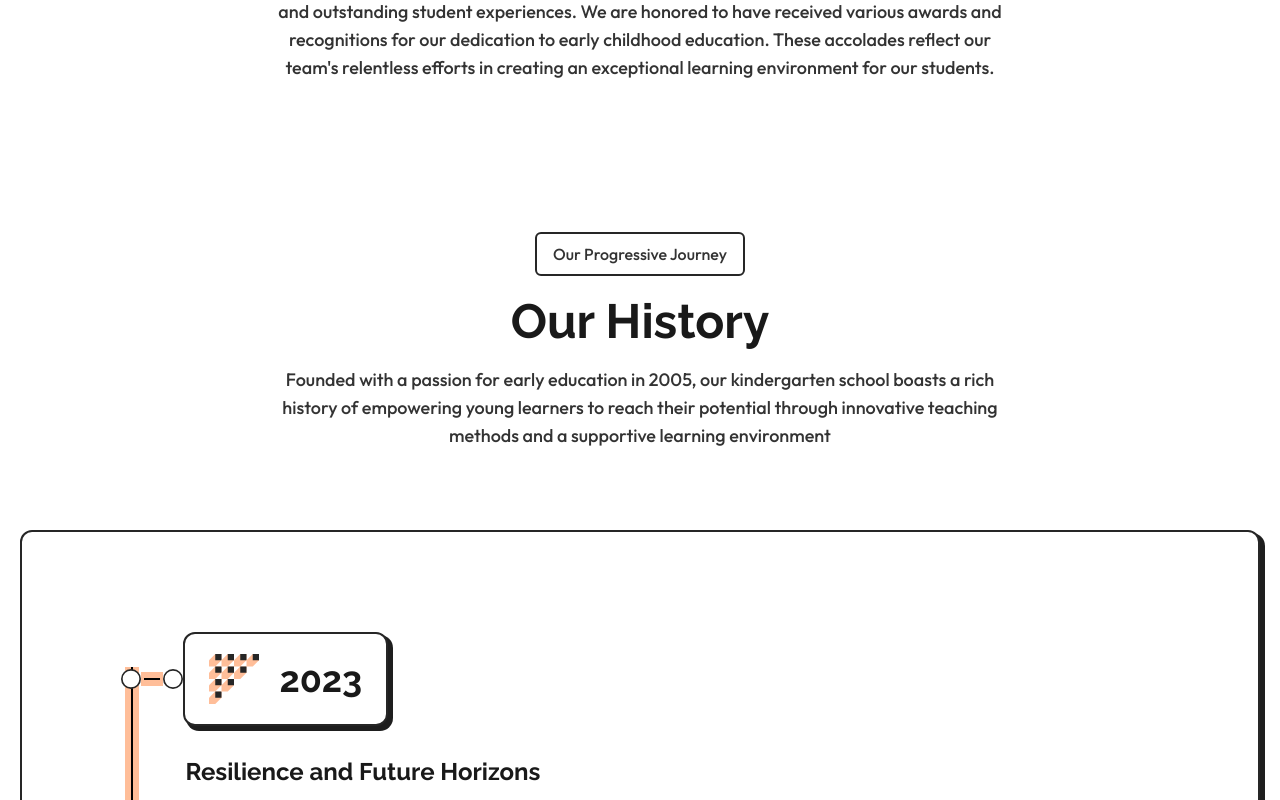
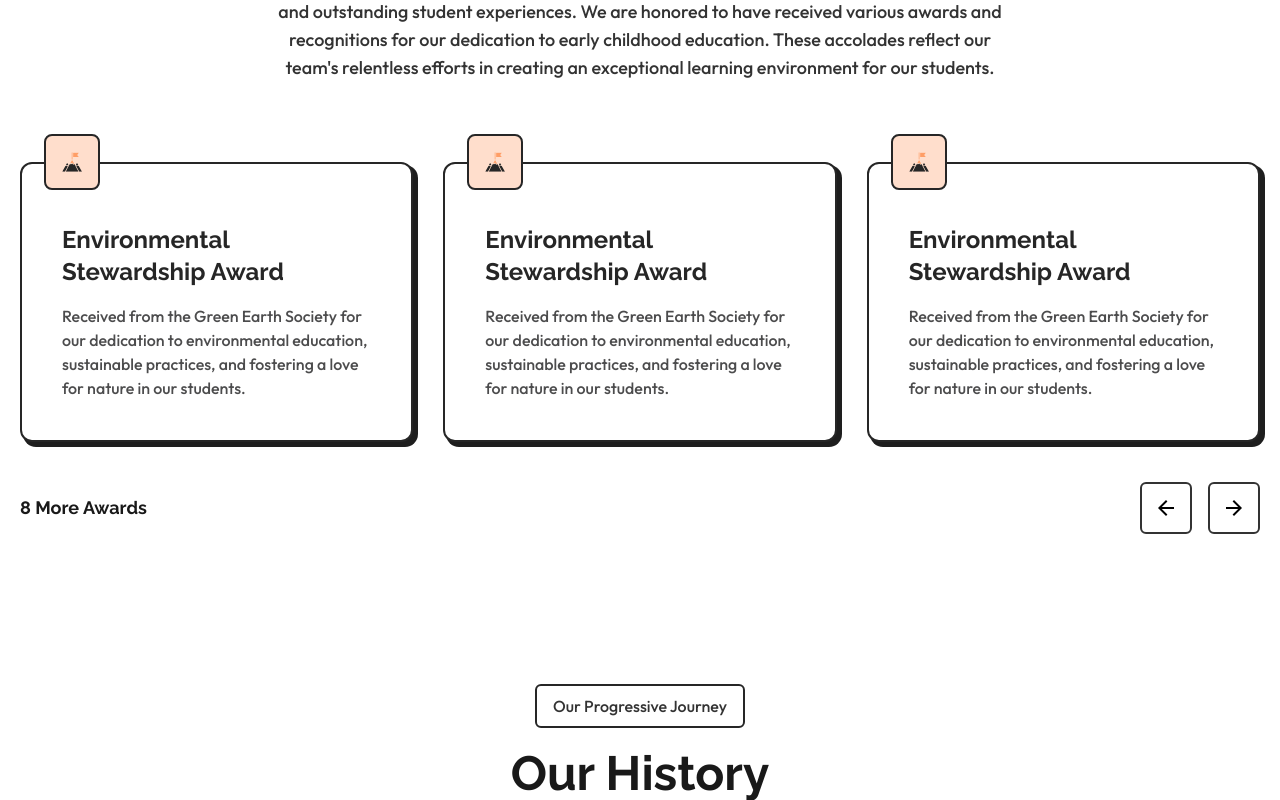
Before and after one commit to marcellandreas/little_learners, a React (Vite) app: page /about-us in a window 1280 px wide. Shown: the part 1540-2340 px from the top of the page. Built offline with nearby package versions, Linux system fonts and the light colour scheme.

Commit message:
feat: finishing about page

```diff
--- a/package.json
+++ b/package.json
@@ -13,6 +13,7 @@
     "@heroicons/react": "^2.2.0",
     "react": "^19.0.0",
     "react-dom": "^19.0.0",
+    "react-icons": "^5.5.0",
     "react-router-dom": "^7.5.0",
     "swiper": "^11.2.6"
   },
--- a/src/UI/CardContent.jsx
+++ b/src/UI/CardContent.jsx
@@ -1,19 +1,29 @@
-export const CardContent = ({ id, icon, title, description }) => {
+import React from "react";
+
+const CardContent = ({ classNameCard }) => {
   return (
-    <section className="flex relative flex-col min-h-36  items-start self-stretch md:col-span-4 ">
-      <div className="flex pl-6 -top-7 gap-[10px] absolute">
+    <section className={`flex flex-col relative ${classNameCard}`}>
+      <div className="flex pl-6 -top-7 absolute">
         <div className="p-4 rounded-lg border-grey-15 bg-orange-90  border-2">
-          <img src={icon} alt={`${id}-${title} icon`} className="w-6 h-6" />
+          <img
+            src="/mission.svg"
+            alt={`icon`}
+            className="w-5 h-5 2xl:w-6 2xl:h-6"
+          />
         </div>
       </div>
-      <div className="flex h-full pt-[50px] pb-[30px] px-[30px] md:px-10 md:pt-[60px] md:pb-10  flex-col gap-4 rounded-xl border-2 border-grey-15 shadow-[4px_4px_0px_1px_#1E1E1E]">
-        <h3 className=" text-[22px] md:text-[24px] 2xl:text-[28px] md:leading-[130%]  font-raleway text-grey-10 font-bold">
-          {title}
-        </h3>
+      <section className="flex pt-[50px] lg:pt-[60px] 2xl:pt-20 px-[30px] lg:px-10 pb-[30px] 2xl:px-[50px] lg:pb-10 2xl:pb-[50px] flex-col gap-4 2xl:gap-5 rounded-xl border-2 border-grey-15 bg-white shadow-[4px_4px_0px_1px_#1E1E1E] 2xl:shadow-[6px_6px_0px_2px_#1E1E1E]">
+        <h2 className=" text-grey-15 font-raleway text-[22px] lg:text-2xl 2xl:text-3xl leading-[130%] font-bold">
+          Environmental Stewardship Award
+        </h2>
         <p className=" text-grey-30 font-outfit text-base 2xl:text-xl font-medium">
-          {description}
+          Received from the Green Earth Society for our dedication to
+          environmental education, sustainable practices, and fostering a love
+          for nature in our students.
         </p>
-      </div>
+      </section>
     </section>
   );
 };
+
+export default CardContent;
--- a/src/pages/AboutUs.jsx
+++ b/src/pages/AboutUs.jsx
@@ -4,6 +4,8 @@ import MainLayout from "../Layout/MainLayout";
 import { SubContainer } from "../UI/SubContainer";
 import teamMemberData from "../data/TeamMembers.json";
 import teamHistoryData from "../data/OurHistory.json";
+import CardContent from "../UI/CardContent";
+import { MdArrowBack, MdArrowForward, MdArrowRight } from "react-icons/md";
 
 const AboutUs = () => {
   return (
@@ -29,6 +31,26 @@ const AboutUs = () => {
           title="Our Awards and Recognitions"
           description="Little Learners Academy takes pride in our commitment to delivering high-quality education and outstanding student experiences. We are honored to have received various awards and recognitions for our dedication to early childhood education. These accolades reflect our team's relentless efforts in creating an exceptional learning environment for our students."
         />
+        <div className="flex flex-col gap-[30px] lg:gap-10 2xl:gap-[50px]">
+          <div className="grid grid-cols-3 gap-10 xl:gap-[30px] 2xl:gap-10">
+            <CardContent classNameCard="col-span-3 md:col-span-1" />
+            <CardContent classNameCard="col-span-3 md:col-span-1" />
+            <CardContent classNameCard="col-span-3 md:col-span-1" />
+          </div>
+          <div className="flex items-center justify-between">
+            <p className=" text-grey-10 font-raleway text-lg 2xl:text-2xl font-bold">
+              8 More Awards
+            </p>
+            <div className="flex gap-4">
+              <button className="p-3 rounded-md border-2 border-grey-20 bg-white">
+                <MdArrowBack className="w-6 h-6" />
+              </button>
+              <button className="p-3 rounded-md border-2 border-grey-20 bg-white">
+                <MdArrowForward className="w-6 h-6" />
+              </button>
+            </div>
+          </div>
+        </div>
       </section>
       <section className="flex flex-col gap-[50px] md:gap-20 2xl:gap-[100px] col-span-12">
         <SubContainer
```
Also changed, not shown: 1 other file (tests, documents, lock files or other folders).
